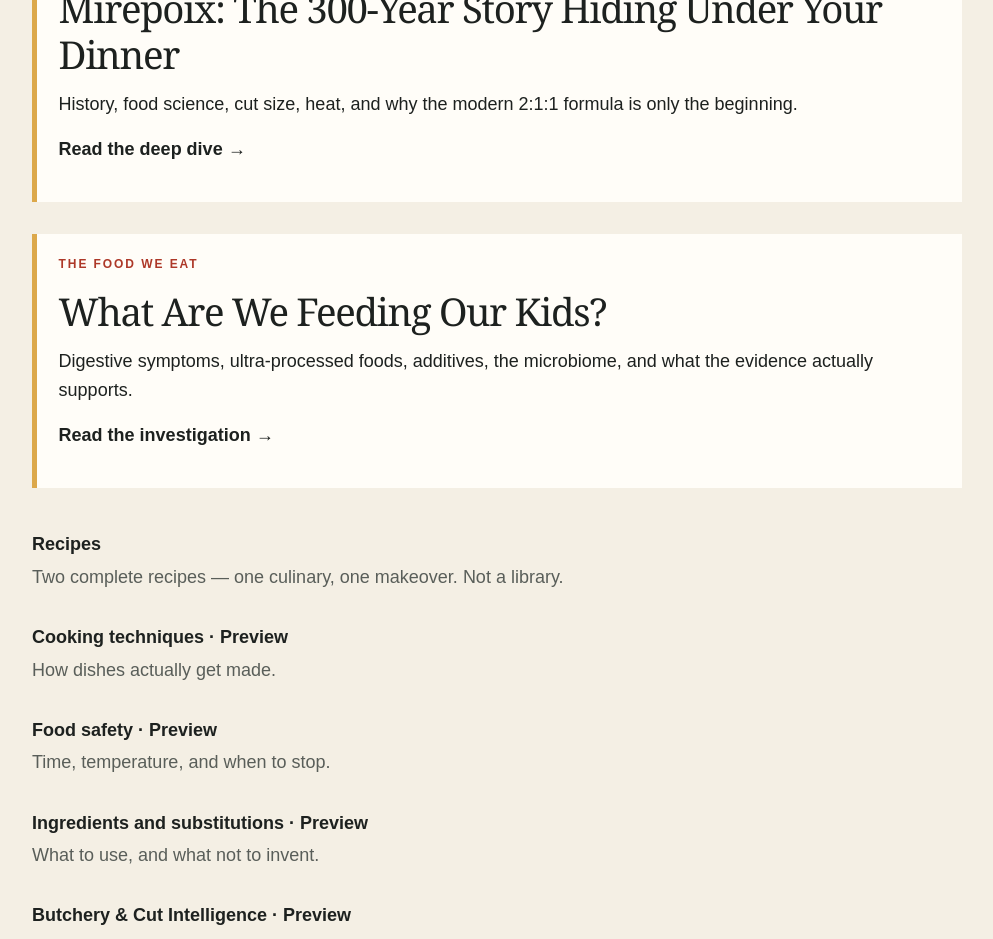
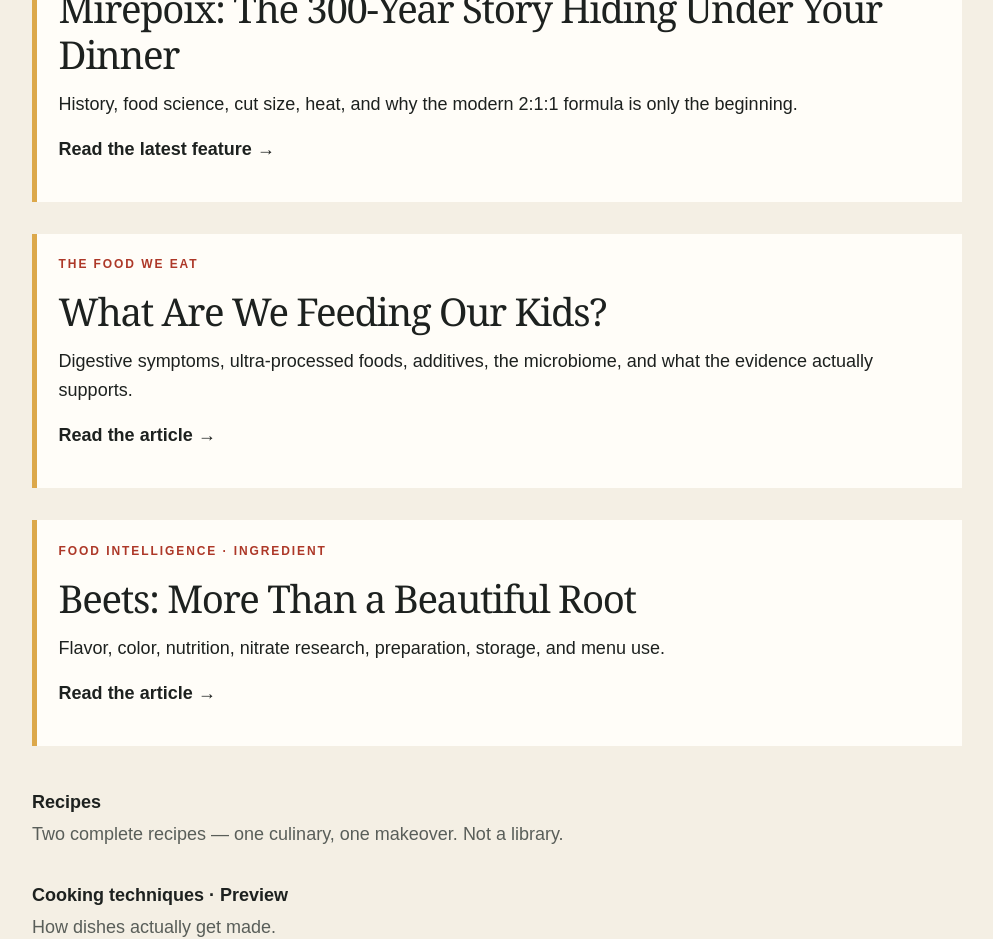
Before and after one commit to jjflash0777-creator/chef-gringo-platform, a Next.js app: page /learn in a window 1280 px wide. Shown: the part 460-1399 px from the top of the page, without its empty margins (18-1011 px from the left). Built offline with nearby package versions, Linux system fonts and the light colour scheme; no server answers.

Commit message:
Drive Learn featured articles from editorial registry

```diff
--- a/app/learn/page.tsx
+++ b/app/learn/page.tsx
@@ -1,6 +1,7 @@
 import type { Metadata } from "next";
 import Link from "next/link";
 import { PRIMARY_NAV } from "../lib/public-ia";
+import { editorialFeatures } from "../lib/editorial-registry";
 
 export const metadata: Metadata = {
   title: "Learn",
@@ -16,19 +17,14 @@ export default function LearnPage() {
       <h1>Learn the craft without a fake library.</h1>
       <p className="lede">Chef Gringo publishes when there is something useful to say: long-form food and ingredient reporting, complete recipes, practical technique, and clearly labeled previews for what is still being built.</p>
 
-      <section className="branch-note" style={{ marginBottom: "2rem" }}>
-        <p className="eyebrow">New · Food Intelligence · Foundations of Flavor</p>
-        <h2 style={{ fontSize: "2.4rem" }}>Mirepoix: The 300-Year Story Hiding Under Your Dinner</h2>
-        <p>History, food science, cut size, heat, and why the modern 2:1:1 formula is only the beginning.</p>
-        <p><Link href="/learn/mirepoix-foundations-of-flavor"><strong>Read the deep dive →</strong></Link></p>
-      </section>
-
-      <section className="branch-note" style={{ marginBottom: "2rem" }}>
-        <p className="eyebrow">The Food We Eat</p>
-        <h2 style={{ fontSize: "2.4rem" }}>What Are We Feeding Our Kids?</h2>
-        <p>Digestive symptoms, ultra-processed foods, additives, the microbiome, and what the evidence actually supports.</p>
-        <p><Link href="/learn/what-are-we-feeding-our-kids"><strong>Read the investigation →</strong></Link></p>
-      </section>
+      {editorialFeatures.slice(0, 3).map((feature, index) => (
+        <section className="branch-note" style={{ marginBottom: "2rem" }} key={feature.href}>
+          <p className="eyebrow">{index === 0 ? "New · " : ""}{feature.section}</p>
+          <h2 style={{ fontSize: "2.4rem" }}>{feature.title}</h2>
+          <p>{feature.summary}</p>
+          <p><Link href={feature.href}><strong>Read {index === 0 ? "the latest feature" : "the article"} →</strong></Link></p>
+        </section>
+      ))}
       <ul className="cg-hub-list">
         {learn?.items.map((item) => (
           <li key={item.href}>
```
